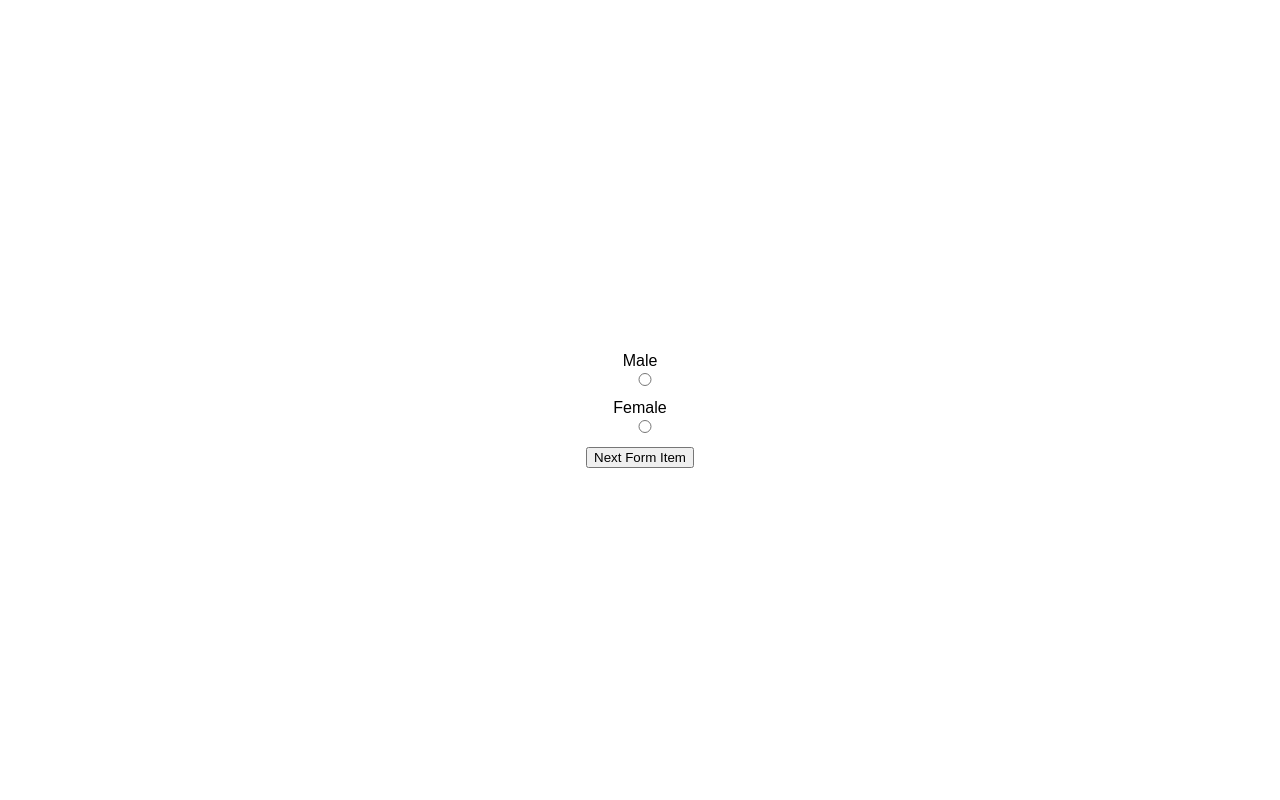
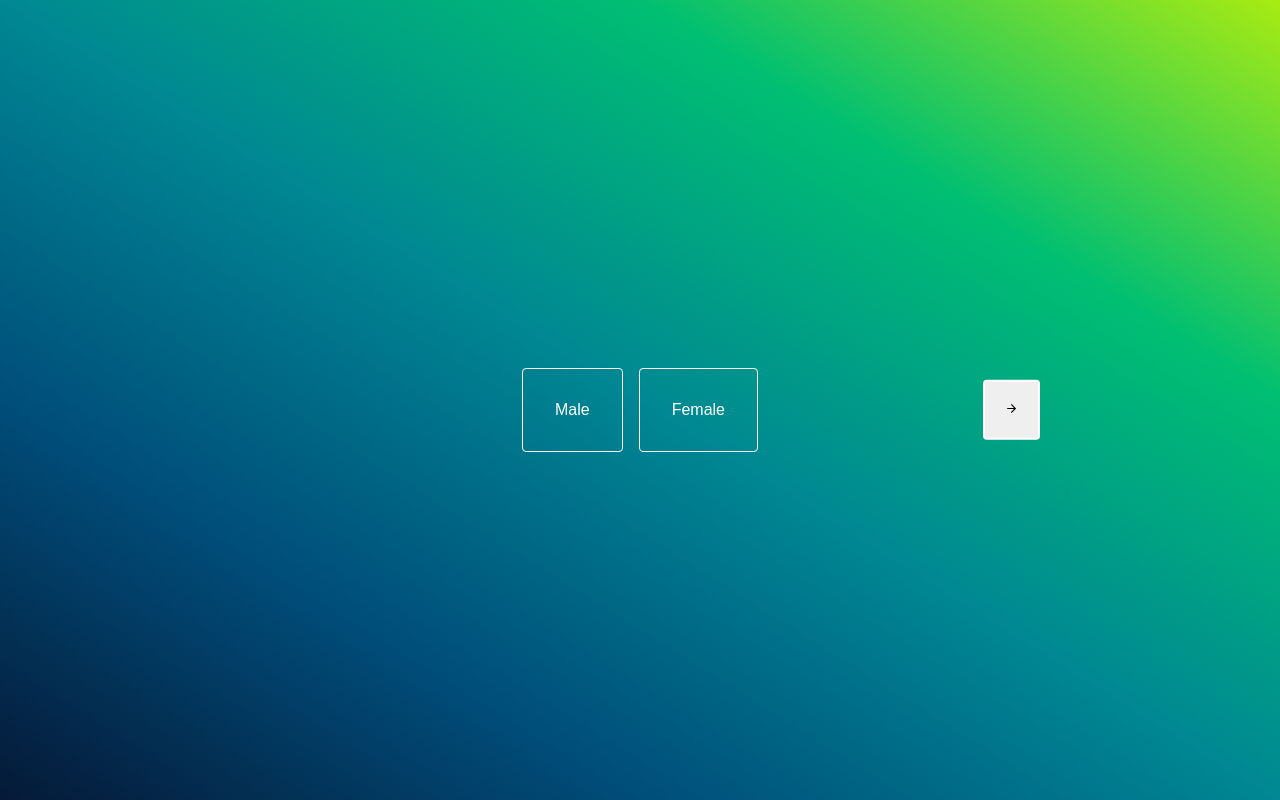
Before and after one commit to BenSeward/tdee-calculator, a React (Create React App) app: page / in a window 1280 px wide. Built offline with nearby package versions, Linux system fonts and the light colour scheme.

Commit message:
loads of changes to styling, updated radio buttons and changed background

```diff
--- a/package.json
+++ b/package.json
@@ -3,6 +3,7 @@
   "version": "0.1.0",
   "private": true,
   "dependencies": {
+    "ionicons": "^4.4.3",
     "react": "^16.5.0",
     "react-dom": "^16.5.0",
     "react-scripts": "1.1.5"
--- a/public/index.html
+++ b/public/index.html
@@ -36,5 +36,6 @@
       To begin the development, run `npm start` or `yarn start`.
       To create a production bundle, use `npm run build` or `yarn build`.
     -->
+    <script src="https://unpkg.com/ionicons@4.2.2/dist/ionicons.js"></script>
   </body>
 </html>
--- a/src/components/Form.js
+++ b/src/components/Form.js
@@ -13,7 +13,7 @@ class Form extends Component {
       weight: '',
       activityLevel: '',
       value: '',
-      activeInput: 0
+      activeInput: 1
     }
 
     this.handleChange = this.handleChange.bind(this);
@@ -30,28 +30,24 @@ class Form extends Component {
     document.getElementsByClassName('input')[0].classList.add('active-item');
   }
 
-  selectActiveInput() {
+  nextFormItem() {
+    var inputItems = document.getElementsByClassName('input');
+    var finalStep = this.state.formItems - 1
 
-  }
-
-  nextFormItem() {
     if(this.state.activeInput < this.state.formItems) {
       this.setState({
         activeInput: this.state.activeInput + 1,
       })
+      document.getElementsByClassName('active-item')[0].classList.remove('active-item');
+      inputItems[this.state.activeInput].classList.add('active-item');
     }
 
-    var inputItems = document.getElementsByClassName('input');
-    document.getElementsByClassName('active-item')[0].classList.remove('active-item');
-    inputItems[this.state.activeInput].classList.add('active-item');
-
-    // for ( var i = 0; i < inputItems.length; i++ ) (function(i){
-    //   inputItems[i].onclick = function() {
-    //       // do something
-    //       return console.log(i)
-    //   }
-    // })(i);
-
+    if(this.state.activeInput >= finalStep) {
+      //TODO: Hide next button on last item & show submit button
+      //document.getElementsByClassName('active-item')[0].classList.remove('active-item');
+      document.getElementById('next').remove();
+      document.getElementById('form-submit').classList.add('show-submit');
+    }
 
   }
 
@@ -81,6 +77,7 @@ class Form extends Component {
         this.setState({
           gender: event.target.value
         });
+        this.nextFormItem();
       case 'activityLevel':
         this.setState({
           activityLevel: event.target.value
@@ -98,10 +95,6 @@ class Form extends Component {
     event.preventDefault();
   }
 
-  addFormClass() {
-
-  }
-
   render() {
     const test = Calculation.calculateTDEE(this.state.gender, this.state.age, this.state.height, this.state.weight, this.state.activityLevel)
 
@@ -111,8 +104,8 @@ class Form extends Component {
 
         <form className="control-form" onSubmit={(f)=>{this.submitForm(f)}}>
           <div className="input">
-            <label>
-              Male
+            <label className="radio-item">
+              <span>Male</span>
               <input
                 type="radio"
                 value={this.state.gender}
@@ -121,8 +114,8 @@ class Form extends Component {
                 value="male"
               />
             </label>
-            <label>
-              Female
+            <label className="radio-item">
+              <span>Female</span>
               <input
                 type="radio"
                 value={this.state.gender}
@@ -173,9 +166,9 @@ class Form extends Component {
             <option value="1.9">Extremely Active</option>
           </select>
 
-          <input className="btn btn-submit" type="submit" value="Submit" />
+          <button onClick={()=>{this.nextFormItem()}} id="next" className="btn next-btn" type="button"><ion-icon name="arrow-forward"></ion-icon></button>
+          <input id="form-submit" className="btn btn-submit" type="submit" value="Submit" />
         </form>
-        <button onClick={()=>{this.nextFormItem()}} id="next" type="button">Next Form Item</button>
       </div>
     );
   }
--- a/src/index.css
+++ b/src/index.css
@@ -6,6 +6,7 @@ body {
 
 .App {
   height: 100vh;
+  background-image: linear-gradient(to right top, #051937, #004d7a, #008793, #00bf72, #a8eb12);
 }
 
 .form-container {
@@ -13,6 +14,10 @@ body {
   display: flex;
   flex-direction: column;
   justify-content: center;
+}
+
+.form-inner {
+  position: relative;
 }
 
 .control-form {
@@ -26,11 +31,55 @@ body {
   display: none;
 }
 
+.control-form input[type='submit'].show-submit {
+  display: inline-block;
+}
+
 .control-form input,
 .control-form select {
   width: 100%;
-  padding: 0.75em 0;
+  padding: 1.5em;
   margin-bottom: 1em;
+  box-sizing: border-box;
+}
+
+input[type="text"] {
+  border: 2px solid #ffffff;
+  background-color: #ffffff50;
+  border-radius: 4px;
+  outline: none;
+}
+
+.input .radio-item {
+  display: inline-block;
+  padding: 2em;
+  margin: 0.5em;
+  border: 1px solid #ffffff;
+  color: #ffffff;
+  border-radius: 4px;
+}
+
+.input .radio-item:active,
+.input .radio-item:focus {
+  background-color: #ffffff50;
+}
+
+.input .radio-item input[type="radio"] {
+  width: auto;
+  position: absolute;
+  visibility: hidden;
+}
+
+.btn {
+  padding: 1.5em;
+}
+.next-btn {
+  position: absolute;
+  top: 50%;
+  transform: translateY(-50%);
+  right: 0;
+  border-radius: 4px;
+  border: 2px solid #ffffff;
 }
 
 .control-form .input {
```
Also changed, not shown: 1 other file (tests, documents, lock files or other folders).
